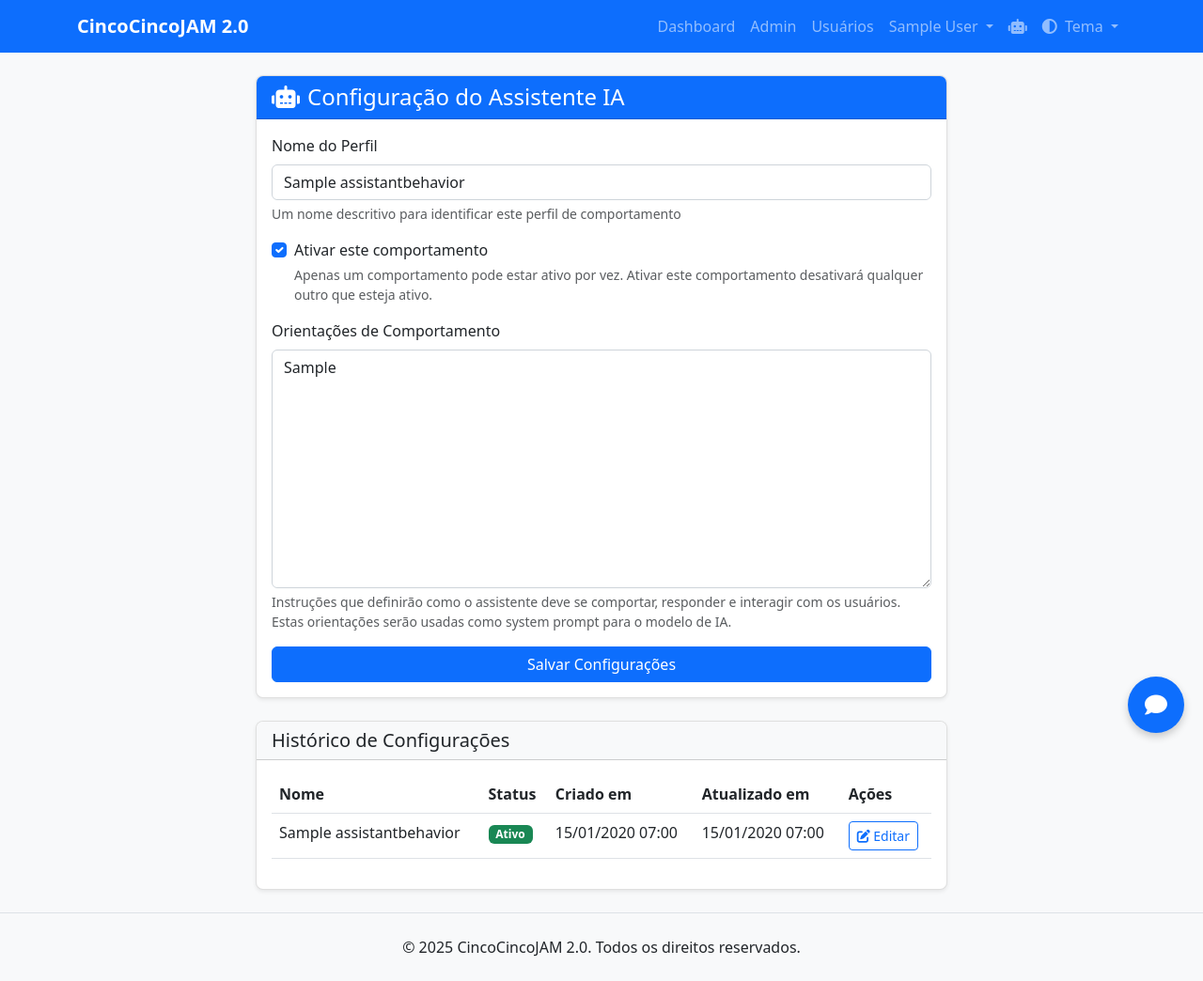
After one commit to rasgf/cincocincojam2, a Django app: page /assistant/config/ in a window 1280 px wide. The commit adds this page. Shown: the whole page at 94% size. Run offline with Django 4.2, Linux system fonts and the light colour scheme; a user stored in the database is signed in; tables that the repository leaves empty hold one stand-in row (values such as "Sample post").

Commit message:
painel de configuracao do assistente de IA

```diff
--- a/assistant/urls.py
+++ b/assistant/urls.py
@@ -10,4 +10,6 @@ urlpatterns = [
     path('api/message/history/', views.get_message_history, name='get_message_history'),
     path('history/', views.chat_history, name='history'),
     path('history/<str:session_id>/', views.chat_history, name='history_detail'),
+    path('config/', views.behavior_config, name='behavior_config'),
+    path('config/save/', views.save_behavior, name='save_behavior'),
 ]
--- a/assistant/views.py
+++ b/assistant/views.py
@@ -1,15 +1,13 @@
-from django.shortcuts import render
+from django.shortcuts import render, redirect, get_object_or_404
+from django.contrib.auth.decorators import login_required, user_passes_test
+from django.contrib import messages
 from django.http import JsonResponse
 from django.views.decorators.csrf import csrf_exempt
-from django.contrib.auth.decorators import login_required
 import json
 import uuid
 import logging
-from django.shortcuts import render
-from django.http import JsonResponse
-from django.views.decorators.csrf import csrf_exempt
 
-from .models import ChatSession, Message
+from .models import ChatSession, Message, AssistantBehavior
 from .openai_manager import OpenAIManager
 
 # Inicializa o logger
@@ -192,3 +190,102 @@ def chat_history(request, session_id=None):
     # Se não houver session_id ou a sessão não existir, exibe todas as sessões do usuário
     sessions = ChatSession.objects.filter(user=request.user).order_by('-updated_at')
     return render(request, 'assistant/sessions.html', {'sessions': sessions})
+
+def is_admin_or_staff(user):
+    """Verifica se o usuário é admin ou staff"""
+    return user.is_authenticated and (user.is_superuser or user.is_staff or user.user_type == 'ADMIN')
+
+@login_required
+def behavior_config(request):
+    """
+    View para configurar o comportamento do assistente IA.
+    Permite criar ou editar o comportamento ativo sem precisar usar o admin do Django.
+    """
+    # Verifica se há um ID para editar (passado via query string)
+    edit_id = request.GET.get('edit')
+
+    # Verifica se o usuário pode editar (apenas admin ou staff)
+    can_edit = is_admin_or_staff(request.user)
+
+    if edit_id and can_edit:
+        # Se foi solicitada a edição de um comportamento específico e usuário tem permissão
+        behavior = get_object_or_404(AssistantBehavior, id=edit_id)
+    else:
+        # Busca o comportamento ativo ou cria um padrão se não existir
+        behavior = AssistantBehavior.get_active_behavior()
+
+    # Se não existir comportamento ativo, cria um objeto temporário (não salva no banco)
+    if not behavior:
+        behavior = AssistantBehavior(
+            name="Comportamento Padrão",
+            is_active=True,
+            system_prompt="""Você é um assistente virtual para o CincoCincoJAM, uma plataforma que facilita a gestão de
+                      eventos e transmissões ao vivo, além de oferecer cursos online. Seja prestativo,
+                      educado e conciso em suas respostas.
+
+                      Quando o usuário fizer perguntas sobre a plataforma, você deve fornecer informações
+                      precisas e úteis. Se não souber a resposta para alguma pergunta específica sobre o sistema,
+                      seja honesto e sugira que o usuário entre em contato com o suporte."""
+        )
+
+    # Lista todos os comportamentos para exibir no histórico (apenas para admins e staff)
+    all_behaviors = AssistantBehavior.objects.all().order_by('-updated_at') if can_edit else []
+
+    return render(request, 'assistant/behavior_config.html', {
+        'behavior': behavior,
+        'all_behaviors': all_behaviors,
+        'can_edit': can_edit,
+    })
+
+@login_required
+@user_passes_test(is_admin_or_staff)
+def save_behavior(request):
+    """
+    View para salvar o comportamento do assistente IA.
+    """
+    if request.method == 'POST':
+        behavior_id = request.POST.get('behavior_id')
+        name = request.POST.get('name')
+        system_prompt = request.POST.get('system_prompt')
+        is_active = bool(request.POST.get('is_active', False))
+
+        if not name or not system_prompt:
+            messages.error(request, 'Todos os campos são obrigatórios.')
+            return redirect('assistant:behavior_config')
+
+        # Se um ID foi fornecido, tenta atualizar o comportamento existente
+        if behavior_id and behavior_id != 'new':
+            try:
+                behavior = AssistantBehavior.objects.get(id=behavior_id)
+                behavior.name = name
+                behavior.system_prompt = system_prompt
+                behavior.is_active = is_active
+
+                # Se este comportamento está sendo ativado, desativa todos os outros
+                if is_active:
+                    AssistantBehavior.objects.exclude(id=behavior.id).update(is_active=False)
+
+                behavior.save()
+                messages.success(request, 'Comportamento do assistente atualizado com sucesso.')
+            except AssistantBehavior.DoesNotExist:
+                messages.error(request, 'Comportamento não encontrado.')
+        else:
+            # Cria um novo comportamento
+            behavior = AssistantBehavior(
+                name=name,
+                system_prompt=system_prompt,
+                is_active=is_active,
+                created_by=request.user
+            )
+
+            # Se este comportamento está sendo ativado, desativa todos os outros
+            if is_active:
+                AssistantBehavior.objects.all().update(is_active=False)
+
+            behavior.save()
+            messages.success(request, 'Novo comportamento do assistente criado com sucesso.')
+
+        return redirect('assistant:behavior_config')
+
+    # Se não for um POST, redireciona para a página de configuração
+    return redirect('assistant:behavior_config')
--- /dev/null
+++ b/templates/assistant/behavior_config.html
@@ -0,0 +1,125 @@
+{% extends 'base.html' %}
+
+{% block title %}Configuração do Assistente IA | CincoCincoJAM 2.0{% endblock %}
+
+{% block content %}
+<div class="row">
+    <div class="col-md-8 mx-auto">
+        <div class="card shadow-sm mb-4">
+            <div class="card-header bg-primary text-white">
+                <h4 class="mb-0"><i class="fas fa-robot me-2"></i>Configuração do Assistente IA</h4>
+            </div>
+            <div class="card-body">
+                {% if can_edit %}
+                <!-- Modo de edição para administradores e staff -->
+                <form method="post" action="{% url 'assistant:save_behavior' %}">
+                    {% csrf_token %}
+
+                    <input type="hidden" name="behavior_id" value="{{ behavior.id|default:'new' }}">
+
+                    <div class="mb-3">
+                        <label for="name" class="form-label">Nome do Perfil</label>
+                        <input type="text" class="form-control" id="name" name="name" value="{{ behavior.name }}" required>
+                        <div class="form-text">Um nome descritivo para identificar este perfil de comportamento</div>
+                    </div>
+
+                    <div class="mb-3">
+                        <div class="form-check">
+                            <input class="form-check-input" type="checkbox" id="is_active" name="is_active" {% if behavior.is_active %}checked{% endif %}>
+                            <label class="form-check-label" for="is_active">
+                                Ativar este comportamento
+                            </label>
+                            <div class="form-text">Apenas um comportamento pode estar ativo por vez. Ativar este comportamento desativará qualquer outro que esteja ativo.</div>
+                        </div>
+                    </div>
+
+                    <div class="mb-3">
+                        <label for="system_prompt" class="form-label">Orientações de Comportamento</label>
+                        <textarea class="form-control" id="system_prompt" name="system_prompt" rows="10" required>{{ behavior.system_prompt }}</textarea>
+                        <div class="form-text">
+                            Instruções que definirão como o assistente deve se comportar, responder e interagir com os usuários.
+                            Estas orientações serão usadas como system prompt para o modelo de IA.
+                        </div>
+                    </div>
+
+                    <div class="d-grid gap-2">
+                        <button type="submit" class="btn btn-primary">Salvar Configurações</button>
+                    </div>
+                </form>
+                {% else %}
+                <!-- Modo de visualização para usuários normais -->
+                <div class="alert alert-info mb-4">
+                    <h5><i class="fas fa-info-circle me-2"></i>Informações do Assistente IA</h5>
+                    <p>Este é o comportamento atual configurado para o assistente IA da plataforma.</p>
+                </div>
+
+                <div class="mb-3">
+                    <h5>{{ behavior.name }}</h5>
+                </div>
+
+                <div class="mb-3">
+                    <div class="card bg-light">
+                        <div class="card-header">
+                            <h6 class="mb-0">Orientações de Comportamento</h6>
+                        </div>
+                        <div class="card-body">
+                            <pre class="mb-0" style="white-space: pre-wrap;">{{ behavior.system_prompt }}</pre>
+                        </div>
+                    </div>
+                </div>
+
+                <div class="alert alert-secondary">
+                    <small class="text-muted">
+                        <i class="fas fa-info-circle me-1"></i> Esta configuração só pode ser modificada por administradores da plataforma.
+                    </small>
+                </div>
+                {% endif %}
+            </div>
+        </div>
+
+        {% if can_edit and all_behaviors %}
+        <div class="card shadow-sm">
+            <div class="card-header bg-light">
+                <h5 class="mb-0">Histórico de Configurações</h5>
+            </div>
+            <div class="card-body">
+                <div class="table-responsive">
+                    <table class="table table-hover">
+                        <thead>
+                            <tr>
+                                <th>Nome</th>
+                                <th>Status</th>
+                                <th>Criado em</th>
+                                <th>Atualizado em</th>
+                                <th>Ações</th>
+                            </tr>
+                        </thead>
+                        <tbody>
+                            {% for behavior_item in all_behaviors %}
+                            <tr>
+                                <td>{{ behavior_item.name }}</td>
+                                <td>
+                                    {% if behavior_item.is_active %}
+                                        <span class="badge bg-success">Ativo</span>
+                                    {% else %}
+                                        <span class="badge bg-secondary">Inativo</span>
+                                    {% endif %}
+                                </td>
+                                <td>{{ behavior_item.created_at|date:"d/m/Y H:i" }}</td>
+                                <td>{{ behavior_item.updated_at|date:"d/m/Y H:i" }}</td>
+                                <td>
+                                    <a href="{% url 'assistant:behavior_config' %}?edit={{ behavior_item.id }}" class="btn btn-sm btn-outline-primary">
+                                        <i class="fas fa-edit"></i> Editar
+                                    </a>
+                                </td>
+                            </tr>
+                            {% endfor %}
+                        </tbody>
+                    </table>
+                </div>
+            </div>
+        </div>
+        {% endif %}
+    </div>
+</div>
+{% endblock %}
--- a/templates/base.html
+++ b/templates/base.html
@@ -291,6 +291,11 @@
                                 {% else %}
                                     <li><a class="dropdown-item" href="{% url 'users:user_detail' user.id %}">Perfil</a></li>
                                 {% endif %}
+
+                                {% if user.is_admin or user.is_staff %}
+                                    <li><a class="dropdown-item" href="{% url 'assistant:behavior_config' %}">Assistente IA</a></li>
+                                {% endif %}
+
                                 <li><hr class="dropdown-divider"></li>
                                 <li><a class="dropdown-item" href="{% url 'logout' %}">Sair</a></li>
                             </ul>
@@ -300,6 +305,13 @@
                             <a class="nav-link" href="{% url 'login' %}">Entrar</a>
                         </li>
                     {% endif %}
+
+                    <!-- Link para configuração do Assistente IA -->
+                    <li class="nav-item">
+                        <a class="nav-link" href="{% url 'assistant:behavior_config' %}" title="Configurar Assistente IA">
+                            <i class="fas fa-robot"></i>
+                        </a>
+                    </li>
 
                     <!-- Menu dropdown para seleção de tema -->
                     <li class="nav-item dropdown">
```
Also changed, not shown: assistant/admin.py (+32 -1 lines), assistant/models.py (+36 -0 lines), assistant/openai_manager.py (+67 -24 lines), assistant/migrations/0002_assistantbehavior.py (added).
